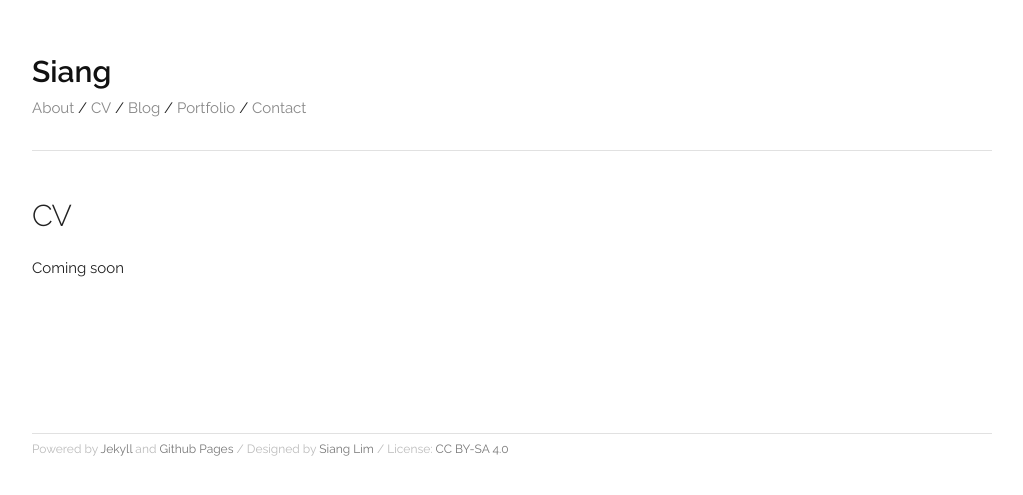
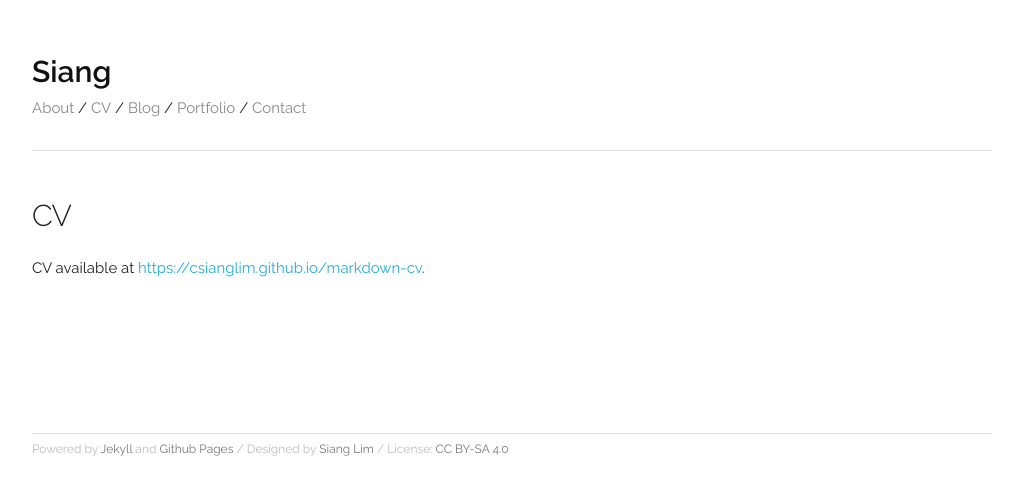
Before and after one commit to csianglim/csianglim.github.io, a Jekyll site: the page built from cv.md, in a window 1280 px wide. Shown: the top 495 px of the page, without its empty margins (128-1151 px from the left). Built offline with Jekyll 4.4.1, drawn with Linux system fonts in a browser that asks for light colours.

Commit message:
Update cv.md

```diff
--- a/cv.md
+++ b/cv.md
@@ -6,4 +6,4 @@ permalink: /cv/
 
 #### CV
 
-Coming soon
+CV available at [https://csianglim.github.io/markdown-cv](https://csianglim.github.io/markdown-cv).
```
